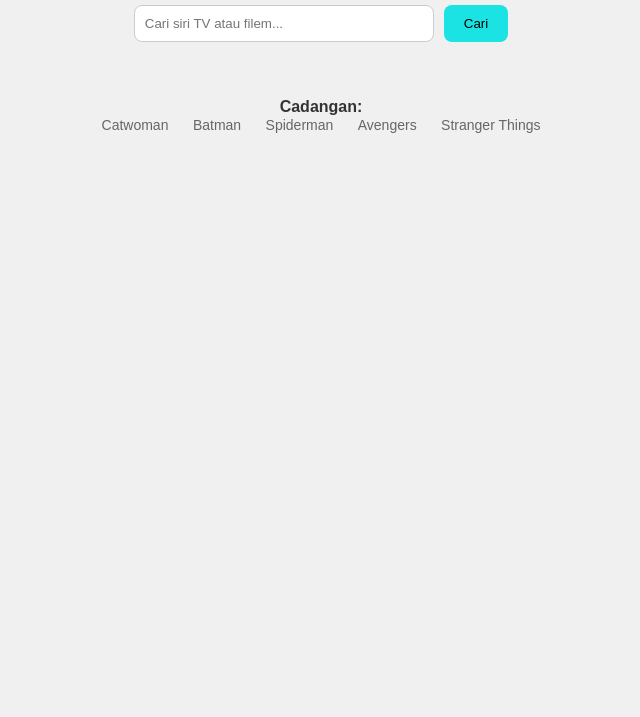
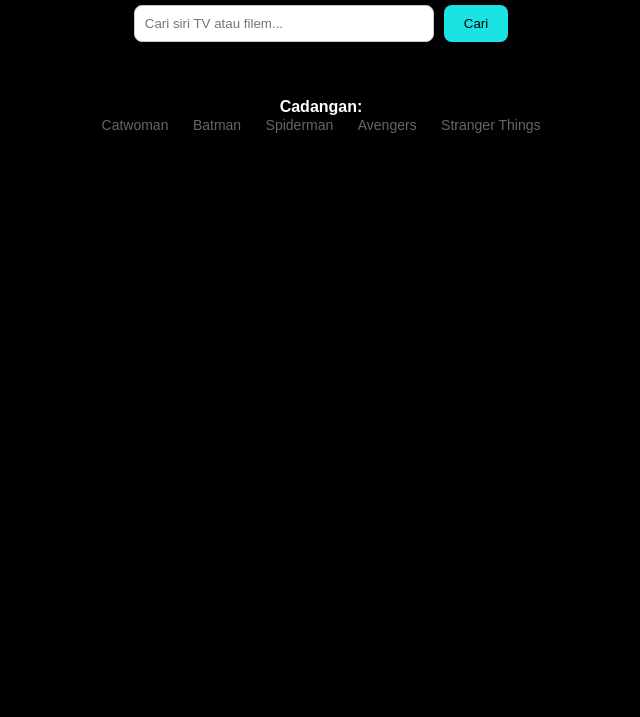
Before and after one commit to haikalromezzz-hue/haikal_movie, a plain HTML site: page index.html in a window 1280 px wide. Shown: the part 83-800 px from the top of the page, without its empty margins (319-959 px from the left). Drawn offline with Linux system fonts and the light colour scheme.

Commit message:
Perbaiki kembali warna background

```diff
--- a/style.css
+++ b/style.css
@@ -6,9 +6,9 @@
 }
 
 body{
-  background:#f0f0f0;
+  background:#000000;
   padding:30px;
-  color: #333;
+  color: #ffffff;
   text-align: center;
 }
 
```
